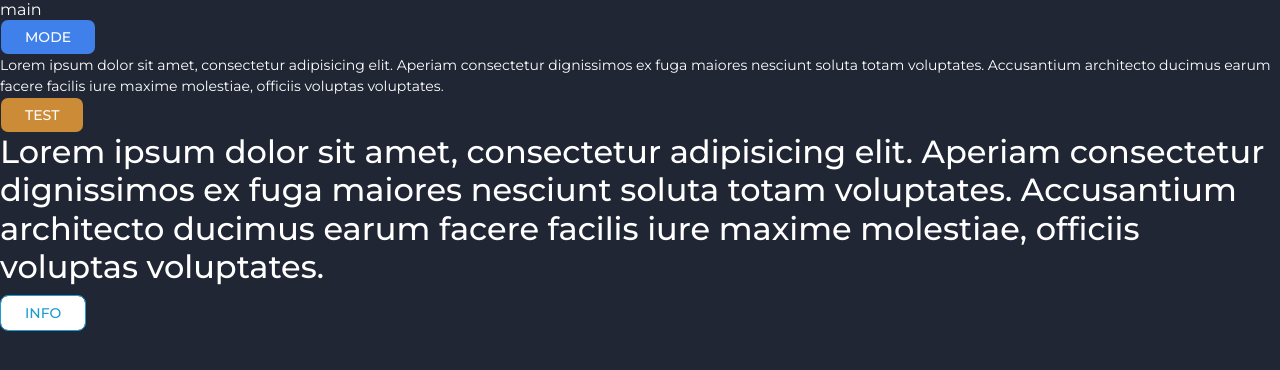
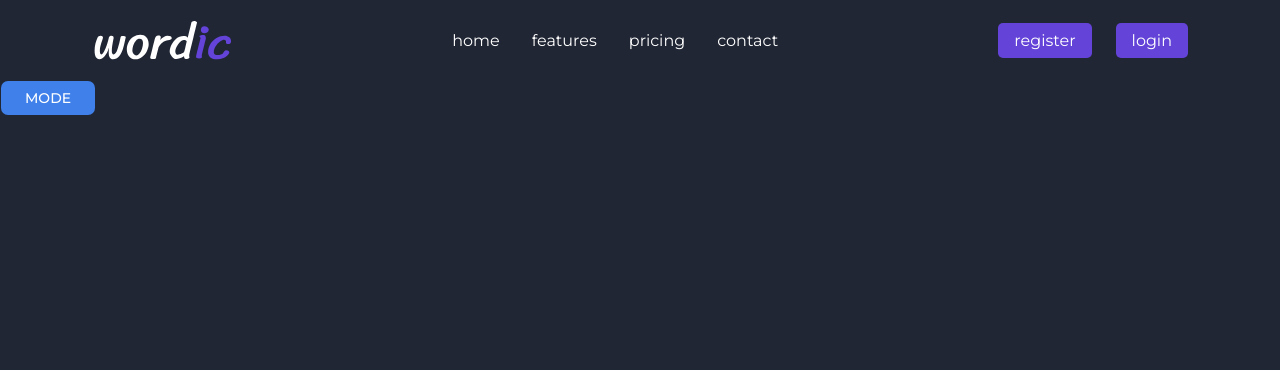
Before and after one commit to wordic-app/frontend-react, a React (Create React App) app: page / in a window 1280 px wide. Shown: the top 370 px of the page. Built offline with nearby package versions, Linux system fonts and the light colour scheme.

Commit message:
[WOR-47] landing page header (#8)
* [WOR-47] - change file localization

* [WOR-47] - added landing page header

* [WOR-47] - added empty MainPage.js

* [WOR-47] - added renamed HeaderSection

* [WOR-47] - desktop HeaderSection.js

* [WOR-47] - added BurgerButton.js

```diff
--- a/package.json
+++ b/package.json
@@ -9,6 +9,7 @@
     "prop-types": "^15.8.1",
     "react": "^18.2.0",
     "react-dom": "^18.2.0",
+    "react-fns": "^1.4.0",
     "react-icons": "^4.4.0",
     "react-router-dom": "^6.3.0",
     "react-scripts": "5.0.1",
--- a/src/pages/App.js
+++ b/src/pages/App.js
@@ -5,9 +5,8 @@ import lightTheme from 'theme/lightTheme';
 import darkTheme from 'theme/darkTheme';
 import { ThemeProvider } from 'styled-components';
 import { Routes, Route } from 'react-router-dom';
-import MainPage from 'pages/MainPage';
-import NotFoundPage from 'pages/NotFoundPage';
-import Typography from 'components/atoms/Typography/Typography';
+import MainPage from 'pages/MainPage/MainPage';
+import NotFoundPage from 'pages/NotFoundPage/NotFoundPage';
 
 const App = () => {
   const [darkMode, setDarkMode] = useState(true);
@@ -20,22 +19,11 @@ const App = () => {
         <Route path='*' element={<NotFoundPage />} />
       </Routes>
       <div>
-        <Button onClick={() => setDarkMode(!darkMode)}>MODE</Button>
-        <Typography>
-          Lorem ipsum dolor sit amet, consectetur adipisicing elit. Aperiam
-          consectetur dignissimos ex fuga maiores nesciunt soluta totam
-          voluptates. Accusantium architecto ducimus earum facere facilis iure
-          maxime molestiae, officiis voluptas voluptates.
-        </Typography>
-        <Button color='warning'>TEST</Button>
-        <Typography variant='h1'>
-          Lorem ipsum dolor sit amet, consectetur adipisicing elit. Aperiam
-          consectetur dignissimos ex fuga maiores nesciunt soluta totam
-          voluptates. Accusantium architecto ducimus earum facere facilis iure
-          maxime molestiae, officiis voluptas voluptates.
-        </Typography>
-        <Button color='info' variant='outlined'>
-          INFO
+        <Button
+          style={{ display: 'none !important' }}
+          onClick={() => setDarkMode(!darkMode)}
+        >
+          MODE
         </Button>
       </div>
     </ThemeProvider>
--- a/src/pages/MainPage.js
+++ /dev/null
@@ -1,9 +0,0 @@
-import React from 'react';
-
-const MainPage = () => (
-  <div>
-    <p>main</p>
-  </div>
-);
-
-export default MainPage;
--- /dev/null
+++ b/src/pages/MainPage/HeaderSection/BurgerButton.js
@@ -0,0 +1,56 @@
+import React, { useState } from 'react';
+import styled from 'styled-components';
+
+const Container = styled.button`
+  @media (min-width: 799px) {
+    display: none;
+  }
+
+  margin-right: 1rem;
+  height: 3rem;
+  width: 3rem;
+  background-color: transparent;
+  display: flex;
+  flex-direction: column;
+  justify-content: space-around;
+  border: none;
+
+  & span {
+    width: 100%;
+    height: 0.3rem;
+    border-radius: 0.5rem;
+    background-color: white;
+    transition: all 0.3s ease-in-out;
+    transform-origin: right;
+  }
+
+  & span:first-child {
+    transform: ${({ show }) =>
+      show ? 'rotate(-45deg) translateY(-0.5rem)' : 'none'};
+  }
+
+  & span:nth-child(2) {
+    width: ${({ show }) => show && '100%'};
+    transform: ${({ show }) =>
+      show ? 'rotate(45deg) translateY(0.5rem)' : 'none'};
+  }
+
+  & span:last-child {
+    width: 60%;
+    display: ${({ show }) => (show ? 'none' : 'block')};
+  }
+`;
+
+const BurgerButton = () => {
+  const [show, setShow] = useState(false);
+
+  return (
+    <Container show={show} onClick={() => setShow(!show)}>
+      <span />
+      <span />
+      <span />
+    </Container>
+  );
+};
+
+export default BurgerButton;
--- /dev/null
+++ b/src/pages/MainPage/HeaderSection/HeaderButton.js
@@ -0,0 +1,20 @@
+import styled from 'styled-components';
+
+const HeaderButton = styled.button`
+  margin: 0 12px;
+  padding: 8px 16px;
+  border: none;
+  border-radius: 5px;
+
+  color: white;
+  background-color: #6343d8;
+  cursor: pointer;
+  transition: all 0.3s ease-in-out;
+
+  &:hover {
+    color: #000;
+    background-color: #edcc07;
+  }
+`;
+
+export default HeaderButton;
--- /dev/null
+++ b/src/pages/MainPage/HeaderSection/HeaderLink.js
@@ -0,0 +1,59 @@
+import React from 'react';
+import styled from 'styled-components';
+import PropTypes from 'prop-types';
+
+const Item = styled.li`
+  list-style: none;
+  display: inline-block;
+  margin: 0 1rem;
+  position: relative;
+
+  & > a {
+    color: white;
+    text-decoration: none;
+    transition: all 0.3s ease-in-out;
+
+    &:hover {
+      color: #edcc07;
+    }
+
+    &:hover::after {
+      width: 100%;
+      left: 0;
+    }
+
+    &::after {
+      display: block;
+      content: '';
+      width: 0;
+      height: 0.1rem;
+      background: #edcc07;
+      transition: all 0.3s ease-in-out;
+      left: 50%;
+      position: absolute;
+      border-radius: 2rem;
+      bottom: -0.2rem;
+    }
+  }
+`;
+
+const HeaderLink = ({ section }) => {
+  const { sectionName, label } = section;
+
+  return (
+    <Item>
+      <a href={`#${sectionName}`} aria-label={label}>
+        {label}
+      </a>
+    </Item>
+  );
+};
+
+HeaderLink.propTypes = {
+  section: PropTypes.shape({
+    sectionName: PropTypes.string.isRequired,
+    label: PropTypes.string.isRequired,
+  }).isRequired,
+};
+
+export default HeaderLink;
--- /dev/null
+++ b/src/pages/MainPage/HeaderSection/HeaderSection.js
@@ -0,0 +1,63 @@
+import React from 'react';
+import styled from 'styled-components';
+import { ReactComponent as WordicLogo } from 'assets/logo.svg';
+import PropTypes from 'prop-types';
+import HeaderButton from 'pages/MainPage/HeaderSection/HeaderButton';
+import HeaderLink from 'pages/MainPage/HeaderSection/HeaderLink';
+import BurgerButton from 'pages/MainPage/HeaderSection/BurgerButton';
+
+const Container = styled.header`
+  max-width: 1440px;
+  height: 80px;
+  margin: 0 auto;
+  padding: 24px 80px;
+  display: flex;
+  align-items: center;
+  justify-content: space-between;
+
+  @media (max-width: 1000px) {
+    padding: 16px 0;
+  }
+`;
+
+const Logo = styled.div`
+  height: 40px;
+`;
+
+const NavBox = styled.nav`
+  @media (max-width: 800px) {
+    display: none;
+  }
+`;
+
+const ButtonBox = styled.div`
+  @media (max-width: 800px) {
+    display: none;
+  }
+`;
+
+const HeaderSection = ({ sections }) => (
+  <Container>
+    <Logo>
+      <WordicLogo height='40px' />
+    </Logo>
+    <NavBox>
+      <ul>
+        {sections.map((section) => (
+          <HeaderLink key={section.id} section={section} />
+        ))}
+      </ul>
+    </NavBox>
+    <ButtonBox>
+      <HeaderButton>register</HeaderButton>
+      <HeaderButton>login</HeaderButton>
+    </ButtonBox>
+    <BurgerButton sections={sections} />
+  </Container>
+);
+
+HeaderSection.propTypes = {
+  sections: PropTypes.arrayOf(PropTypes.object.isRequired).isRequired,
+};
+
+export default HeaderSection;
--- /dev/null
+++ b/src/pages/MainPage/MainPage.js
@@ -0,0 +1,22 @@
+import React from 'react';
+import styled from 'styled-components';
+import Header from 'pages/MainPage/HeaderSection/HeaderSection';
+
+const sections = [
+  { id: 1, label: 'home', sectionName: 'section-home' },
+  { id: 2, label: 'features', sectionName: 'section-features' },
+  { id: 3, label: 'pricing', sectionName: 'section-pricing' },
+  { id: 4, label: 'contact', sectionName: 'section-contact' },
+];
+
+const Container = styled.div`
+  width: 100%;
+`;
+
+const MainPage = () => (
+  <Container>
+    <Header sections={sections} />
+  </Container>
+);
+
+export default MainPage;
```
Also changed, not shown: src/assets/logo.svg (added), src/pages/NotFoundPage/NotFoundPage.js (renamed from src/pages/NotFoundPage.js), 1 other file (tests, documents, lock files or other folders).
